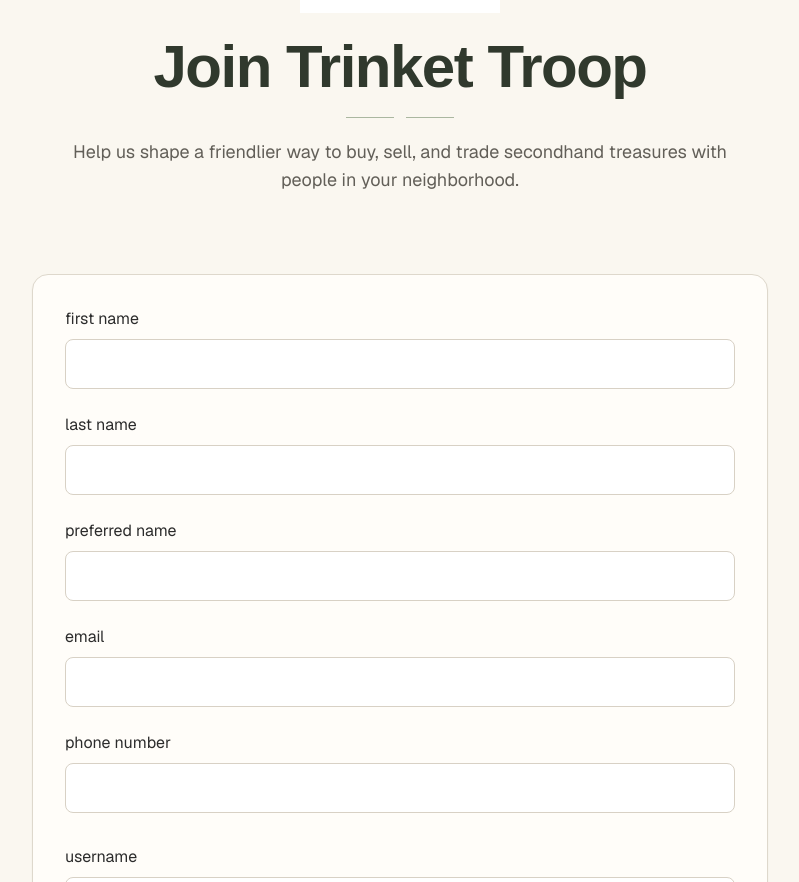
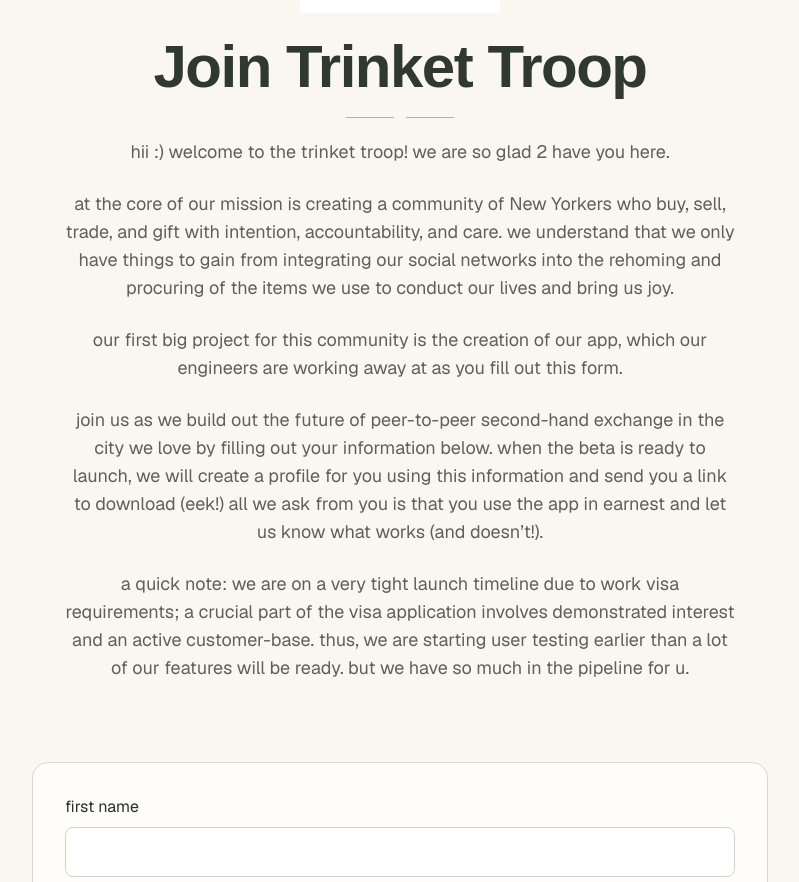
Before and after one commit to Trinket-Troop-LLC/beta, a Next.js app: page /apply in a window 1280 px wide. Shown: the part 400-1282 px from the top of the page, without its empty margins (240-1039 px from the left). Built offline with nearby package versions, Linux system fonts and the light colour scheme; a web font is replaced by a local one.

Commit message:
blurb added

```diff
--- a/app/page.tsx
+++ b/app/page.tsx
@@ -18,7 +18,7 @@ export default function Home() {
             <nav className="relative z-20 flex w-full items-center justify-between px-6 py-4">
                 <div className="flex items-center gap-2 font-semibold text-[#2c2c2c]">
                     <Image src="/logo.png" alt="Trinket Troupe logo" width={36} height={36} />
-                    Trinket Troupe
+                    Trinket Troop
                 </div>
                 {!hasEnvVars ? (
                     <EnvVarWarning />
@@ -32,7 +32,7 @@ export default function Home() {
             {/* Hero content */}
             <div className="relative z-10 flex flex-col items-center justify-center px-4 pt-24 pb-64 text-center sm:pt-32">
                 <h1 className="font-[family-name:var(--font-gluten)] text-5xl font-semibold text-[#30392d] sm:text-7xl">
-                    Welcome to Trinket Troupe
+                    Welcome to Trinket Troop
                 </h1>
 
                 <Link
--- a/components/landing/apply-hero.tsx
+++ b/components/landing/apply-hero.tsx
@@ -33,8 +33,23 @@ export function ApplyHero() {
                 </div>
 
                 <p className="mx-auto max-w-2xl text-base leading-7 text-[#625f58] sm:text-lg">
-                    Help us shape a friendlier way to buy, sell, and trade
-                    secondhand treasures with people in your neighborhood.
+                    hii :) welcome to the trinket troop! we are so glad 2 have you here.
+                </p>
+                <br></br>
+                <p className="mx-auto max-w-2xl text-base leading-7 text-[#625f58] sm:text-lg">
+                    at the core of our mission is creating a community of New Yorkers who buy, sell, trade, and gift with intention, accountability, and care. we understand that we only have things to gain from integrating our social networks into the rehoming and procuring of the items we use to conduct our lives and bring us joy.
+                </p>
+                <br></br>
+                <p className="mx-auto max-w-2xl text-base leading-7 text-[#625f58] sm:text-lg">
+                    our first big project for this community is the creation of our app, which our engineers are working away at as you fill out this form.
+                </p>
+                <br></br>
+                <p className="mx-auto max-w-2xl text-base leading-7 text-[#625f58] sm:text-lg">
+                    join us as we build out the future of peer-to-peer second-hand exchange in the city we love by filling out your information below. when the beta is ready to launch, we will create a profile for you using this information and send you a link to download (eek!) all we ask from you is that you use the app in earnest and let us know what works (and doesn’t!).
+                </p>
+                <br></br>
+                <p className="mx-auto max-w-2xl text-base leading-7 text-[#625f58] sm:text-lg">
+                    a quick note: we are on a very tight launch timeline due to work visa requirements; a crucial part of the visa application involves demonstrated interest and an active customer-base. thus, we are starting user testing earlier than a lot of our features will be ready. but we have so much in the pipeline for u.
                 </p>
             </div>
         </section>
```
